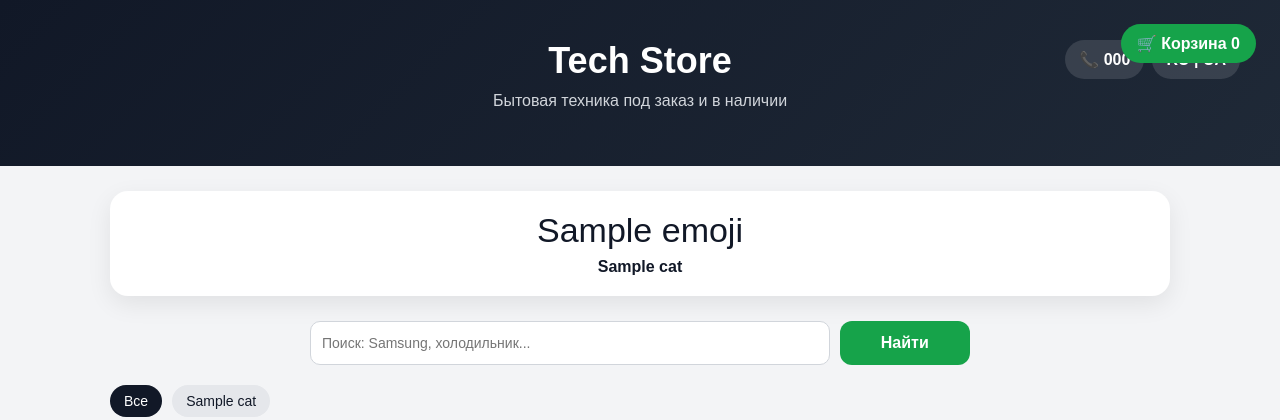
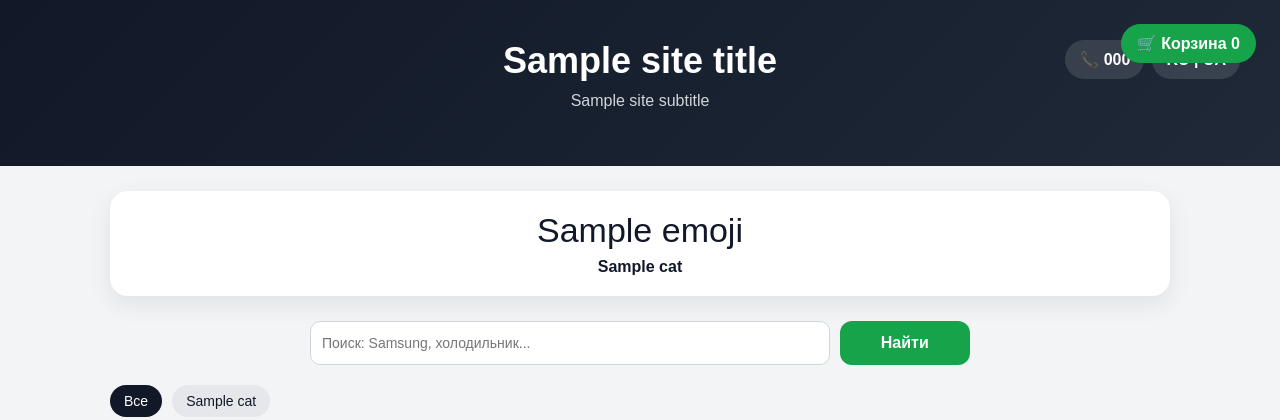
Before and after one commit to prostoArtemG/tech_bot, a FastAPI app: template templates/index.html in a window 1280 px wide. Shown: the top 420 px of the page. Run offline with FastAPI, Linux system fonts and the light colour scheme; the template is opened without the code that fills it: most values are stand-ins (such as "Sample title", 1, 10 or a date in 2020); grey boxes marked "Sample" are stand-in pictures; parts of the project's set-up code (start-up, migrations or seed data) failed here and were passed over.

Commit message:
шапка сайта с бота

```diff
--- a/app/main.py
+++ b/app/main.py
@@ -152,6 +152,10 @@ class SiteCategoryState(StatesGroup):
     waiting_for_emoji = State()
     waiting_for_sort_order = State()
     waiting_for_toggle_id = State()
+
+
+class SiteHeaderState(StatesGroup):
+    waiting_for_field = State()
 
 
 class SiteCategoryQuickState(StatesGroup):
@@ -348,6 +352,7 @@ lang_kb = ReplyKeyboardMarkup(
 site_kb = ReplyKeyboardMarkup(
     keyboard=[
         [KeyboardButton(text="📞 Контакты сайта")],
+        [KeyboardButton(text="🧢 Шапка сайта")],
         [KeyboardButton(text="👀 Просмотр товара на сайте")],
         [KeyboardButton(text="📂 Категории сайта")],
         [KeyboardButton(text="✏️ Редактировать товар")],
@@ -364,6 +369,16 @@ site_contacts_kb = ReplyKeyboardMarkup(
         [KeyboardButton(text="📞 Телефон"), KeyboardButton(text="💬 Telegram")],
         [KeyboardButton(text="📷 Instagram"), KeyboardButton(text="📍 Адрес")],
         [KeyboardButton(text="⏰ График работы")],
+        [KeyboardButton(text="⬅️ Назад")],
+    ],
+    resize_keyboard=True
+)
+
+
+site_header_kb = ReplyKeyboardMarkup(
+    keyboard=[
+        [KeyboardButton(text="📝 Название сайта")],
+        [KeyboardButton(text="🏷 Подзаголовок")],
         [KeyboardButton(text="⬅️ Назад")],
     ],
     resize_keyboard=True
@@ -1091,6 +1106,23 @@ async def site_contact_field_start(message: Message, state: FSMContext):
     await message.answer(prompt)
 
 
+@router.message(lambda m: m.text in {"📝 Название сайта", "🏷 Подзаголовок"})
+async def site_header_field_start(message: Message, state: FSMContext):
+    field_map = {
+        "📝 Название сайта": ("site_title", "Введите название сайта:"),
+        "🏷 Подзаголовок": ("site_subtitle", "Введите подзаголовок сайта:"),
+    }
+
+    key, prompt = field_map.get(message.text, (None, None))
+    if not key:
+        await message.answer("Неизвестное поле", reply_markup=site_header_kb)
+        return
+
+    await state.update_data(setting_key=key)
+    await state.set_state(SiteHeaderState.waiting_for_field)
+    await message.answer(prompt)
+
+
 @router.message(SiteContactsState.waiting_for_field)
 async def site_contact_field_save(message: Message, state: FSMContext):
     data = await state.get_data()
@@ -1106,6 +1138,23 @@ async def site_contact_field_save(message: Message, state: FSMContext):
 
     await state.clear()
     await message.answer("✅ Сохранено", reply_markup=site_contacts_kb)
+
+
+@router.message(SiteHeaderState.waiting_for_field)
+async def site_header_field_save(message: Message, state: FSMContext):
+    data = await state.get_data()
+    key = data.get("setting_key")
+
+    if not key:
+        await state.clear()
+        await message.answer("Ошибка состояния.", reply_markup=site_header_kb)
+        return
+
+    value = (message.text or "").strip()
+    await db.set_setting(key, value)
+
+    await state.clear()
+    await message.answer("✅ Сохранено", reply_markup=site_header_kb)
 
 
 @router.message(StateFilter("*"), lambda m: m.text in {
@@ -1295,6 +1344,14 @@ async def show_contacts(message: Message):
         f"📍 Адрес: {address}\n"
         f"⏰ График: {schedule}"
     )
+
+
+@router.message(lambda m: m.text == "🧢 Шапка сайта")
+async def site_header_handler(message: Message, state: FSMContext):
+    if not await require_admin(message):
+        return
+    await state.clear()
+    await message.answer("Шапка сайта:", reply_markup=site_header_kb)
 
 
 @router.message(lambda m: m.text == "📋 Показать категории сайта")
@@ -3222,6 +3279,9 @@ async def site_home(request: Request, q: str = "", category: str = ""):
         "schedule": await db.get_setting("site_schedule") or "",
     }
 
+    site_title = await db.get_setting("site_title") or "Tech Store"
+    site_subtitle = await db.get_setting("site_subtitle") or "Бытовая техника под заказ и в наличии"
+
     return templates.TemplateResponse(
         request=request,
         name="index.html",
@@ -3232,6 +3292,8 @@ async def site_home(request: Request, q: str = "", category: str = ""):
             "q": q,
             "current_category": category,
             "site_contacts": site_contacts,
+            "site_title": site_title,
+            "site_subtitle": site_subtitle,
         }
     )
 
@@ -3269,7 +3331,6 @@ async def product_page(request: Request, product_id: int):
         return HTMLResponse("Товар не найден", status_code=404)
 
     images = await db.get_product_images(product_id)
-
     site_contacts = {
         "phone": await db.get_setting("site_phone") or "",
         "tg": await db.get_setting("site_tg") or "",
@@ -3278,6 +3339,9 @@ async def product_page(request: Request, product_id: int):
         "schedule": await db.get_setting("site_schedule") or "",
     }
 
+    site_title = await db.get_setting("site_title") or "Tech Store"
+    site_subtitle = await db.get_setting("site_subtitle") or "Бытовая техника под заказ и в наличии"
+
     return templates.TemplateResponse(
         request=request,
         name="product.html",
@@ -3285,16 +3349,32 @@ async def product_page(request: Request, product_id: int):
             "product": product,
             "images": images,
             "site_contacts": site_contacts,
+            "site_title": site_title,
+            "site_subtitle": site_subtitle,
         }
     )
 
 
 @web_app.get("/cart", response_class=HTMLResponse)
 async def cart_page(request: Request):
+    site_contacts = {
+        "phone": await db.get_setting("site_phone") or "",
+        "tg": await db.get_setting("site_tg") or "",
+        "instagram": await db.get_setting("site_instagram") or "",
+        "address": await db.get_setting("site_address") or "",
+        "schedule": await db.get_setting("site_schedule") or "",
+    }
+    site_title = await db.get_setting("site_title") or "Tech Store"
+    site_subtitle = await db.get_setting("site_subtitle") or "Бытовая техника под заказ и в наличии"
+
     return templates.TemplateResponse(
         request=request,
         name="cart.html",
-        context={}
+        context={
+            "site_contacts": site_contacts,
+            "site_title": site_title,
+            "site_subtitle": site_subtitle,
+        }
     )
 
 
--- a/templates/index.html
+++ b/templates/index.html
@@ -11,8 +11,8 @@
                 <div class="header-spacer"></div>
 
                 <div class="header-title">
-                    <h1>Tech Store</h1>
-                    <p>Бытовая техника под заказ и в наличии</p>
+                    <h1>{{ site_title or 'Tech Store' }}</h1>
+                    <p>{{ site_subtitle or 'Бытовая техника под заказ и в наличии' }}</p>
                 </div>
 
                 <div class="header-actions">
--- a/templates/product.html
+++ b/templates/product.html
@@ -12,8 +12,8 @@
         <div class="header-spacer"></div>
 
         <div class="header-title">
-            <h1>{{ product.brand }} {{ product.model }}</h1>
-            <p></p>
+            <h1>{{ site_title or 'Tech Store' }}</h1>
+            <p>{{ site_subtitle or 'Бытовая техника под заказ и в наличии' }}</p>
         </div>
 
         <div class="header-actions">
```
